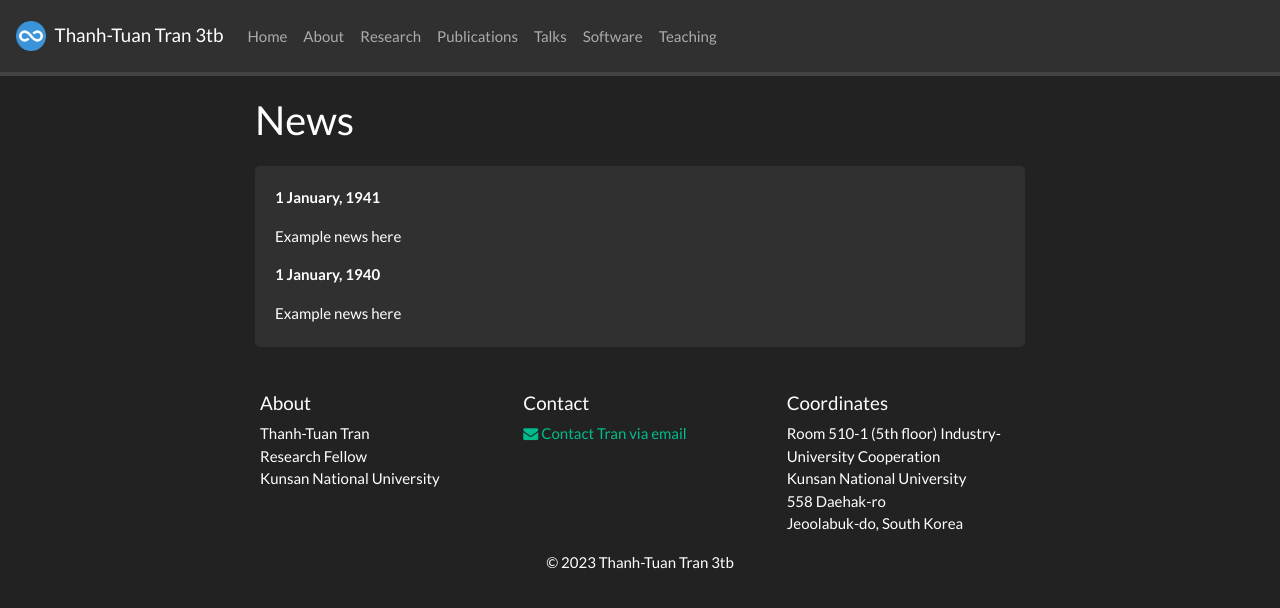
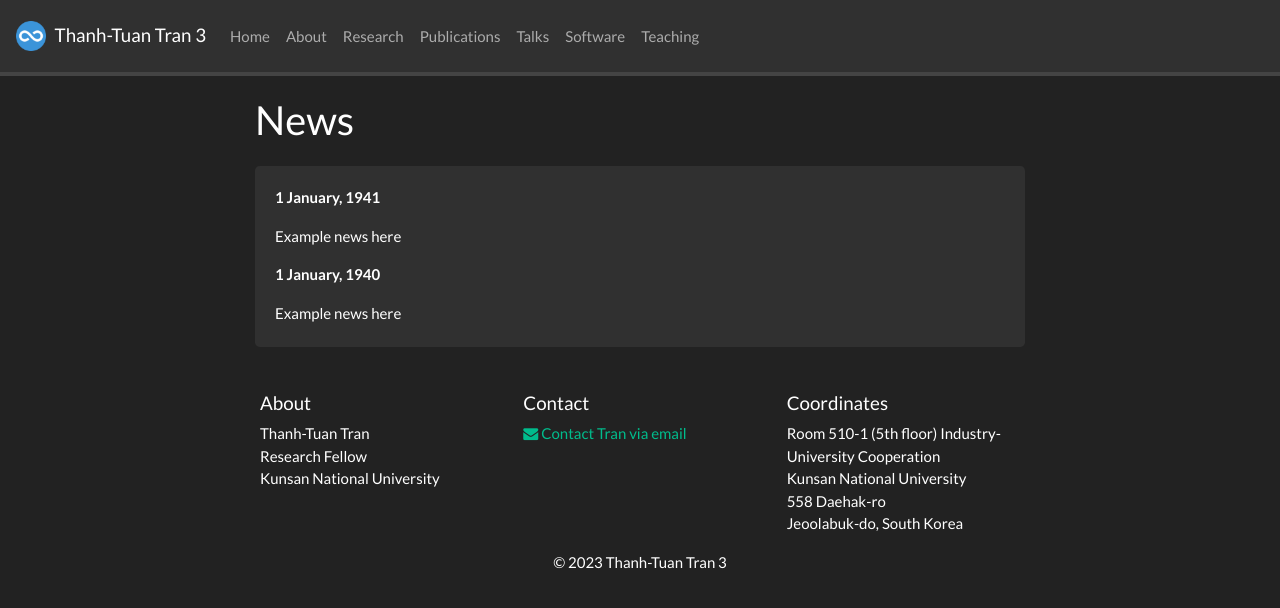
Before and after one commit to 3tbk/3tbk, a Jekyll site: the page built from _pages/allnews.md, in a window 1280 px wide. Shown: the top 608 px of the page. Built offline with Jekyll 4.4.1, drawn with Linux system fonts in a browser that asks for light colours; nearby versions of some CDN libraries; a style sheet for code colours, icons or effects is not loaded.

Commit message:
Update _config.yml

```diff
--- a/_config.yml
+++ b/_config.yml
@@ -1,5 +1,5 @@
 # Site settings
-title: Thanh-Tuan Tran 3tb
+title: Thanh-Tuan Tran 3
 email: tranthanhtuan@kunsan.ac.kr
 description: Academic webpage of Dr. Thanh-Tuan Tran
 baseurl: ""
```
